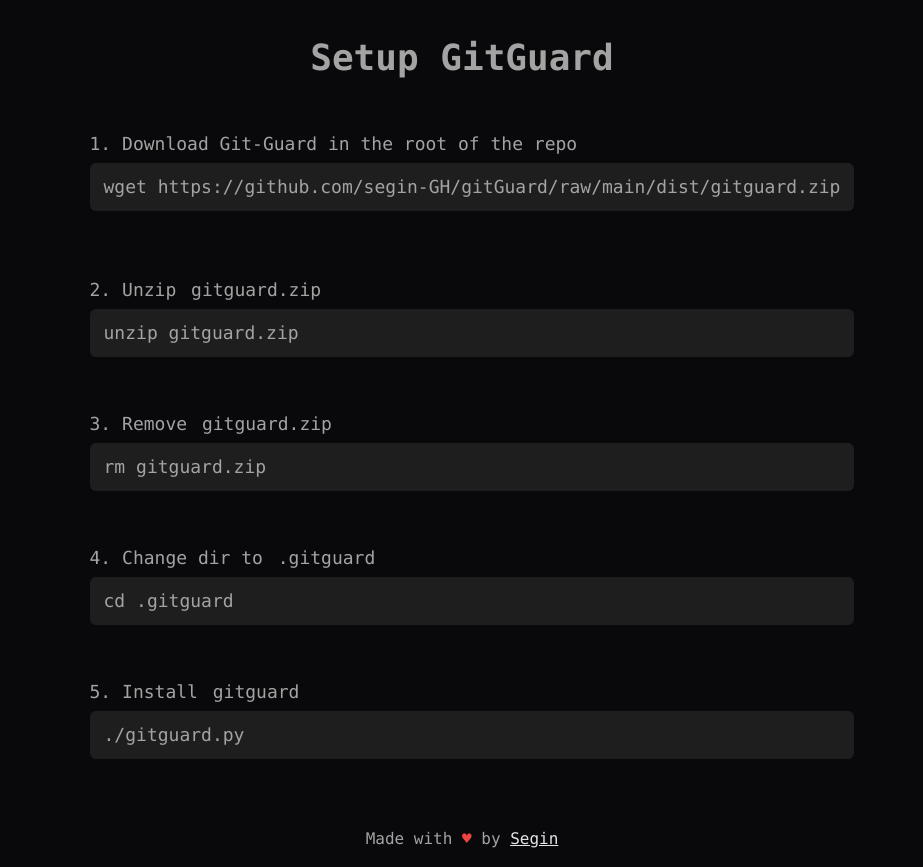
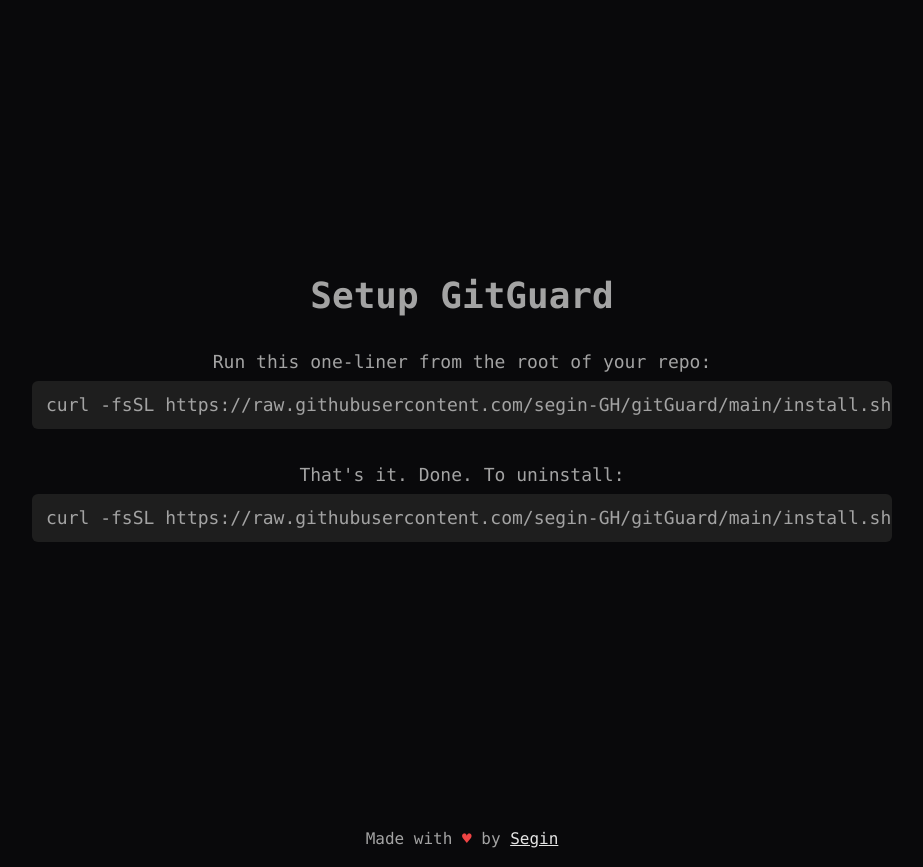
Before and after one commit to segin-GH/gitGuard, a website built with Vite: page site/index.html in a window 1280 px wide. Shown: the part 1589-2456 px from the top of the page, without its empty margins (178-1101 px from the left). Built offline with nearby package versions, Linux system fonts and the light colour scheme.

Commit message:
docs(site): replace install steps with one-liner and uninstall cmd

```diff
--- a/site/index.html
+++ b/site/index.html
@@ -77,23 +77,10 @@
       <div class="container mx-auto px-6 text-center">
         <h2 class="text-4xl font-bold mb-8">Setup GitGuard</h2>
         <div class="install-instructions text-lg">
-          <ol class="list-decimal list-inside space-y-2 ">
-            <li>Download Git-Guard in the root of the repo
-              <pre><code>wget https://github.com/segin-GH/gitGuard/raw/main/dist/gitguard.zip</code></pre>
-            </li>
-            <li>Unzip <code>gitguard.zip</code>
-              <pre><code>unzip gitguard.zip</code></pre>
-            </li>
-            <li>Remove <code>gitguard.zip</code>
-              <pre><code>rm gitguard.zip</code></pre>
-            </li>
-            <li>Change dir to <code>.gitguard</code>
-              <pre><code>cd .gitguard</code></pre>
-            </li>
-            <li>Install <code>gitguard</code>
-              <pre><code>./gitguard.py</code></pre>
-            </li>
-          </ol>
+          <p>Run this one-liner from the root of your repo:</p>
+          <pre><code>curl -fsSL https://raw.githubusercontent.com/segin-GH/gitGuard/main/install.sh | bash</code></pre>
+          <p class="mt-8">That's it. Done. To uninstall:</p>
+          <pre><code>curl -fsSL https://raw.githubusercontent.com/segin-GH/gitGuard/main/install.sh | bash -s -- --uninstall</code></pre>
         </div>
       </div>
     </div>
```
